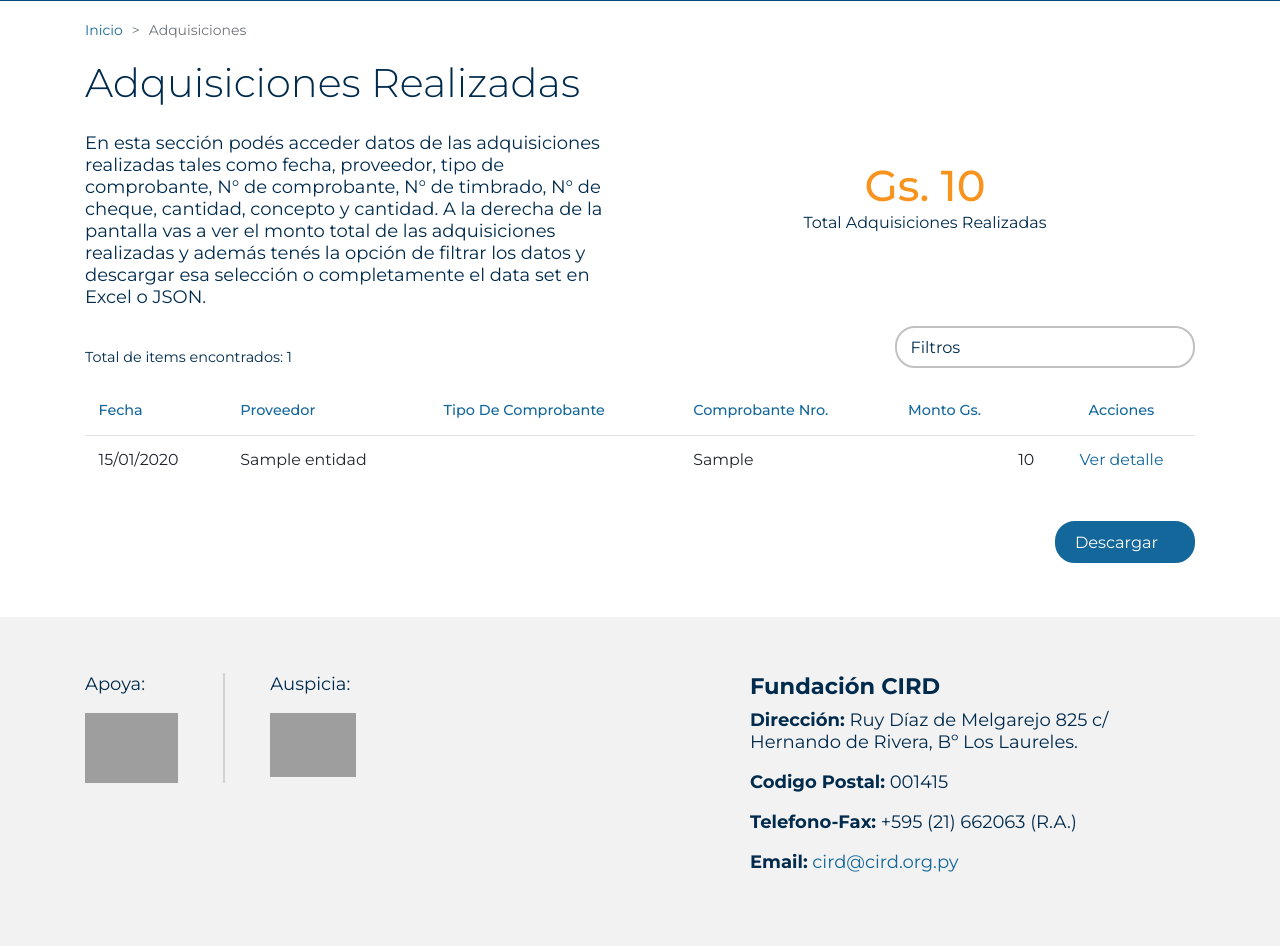
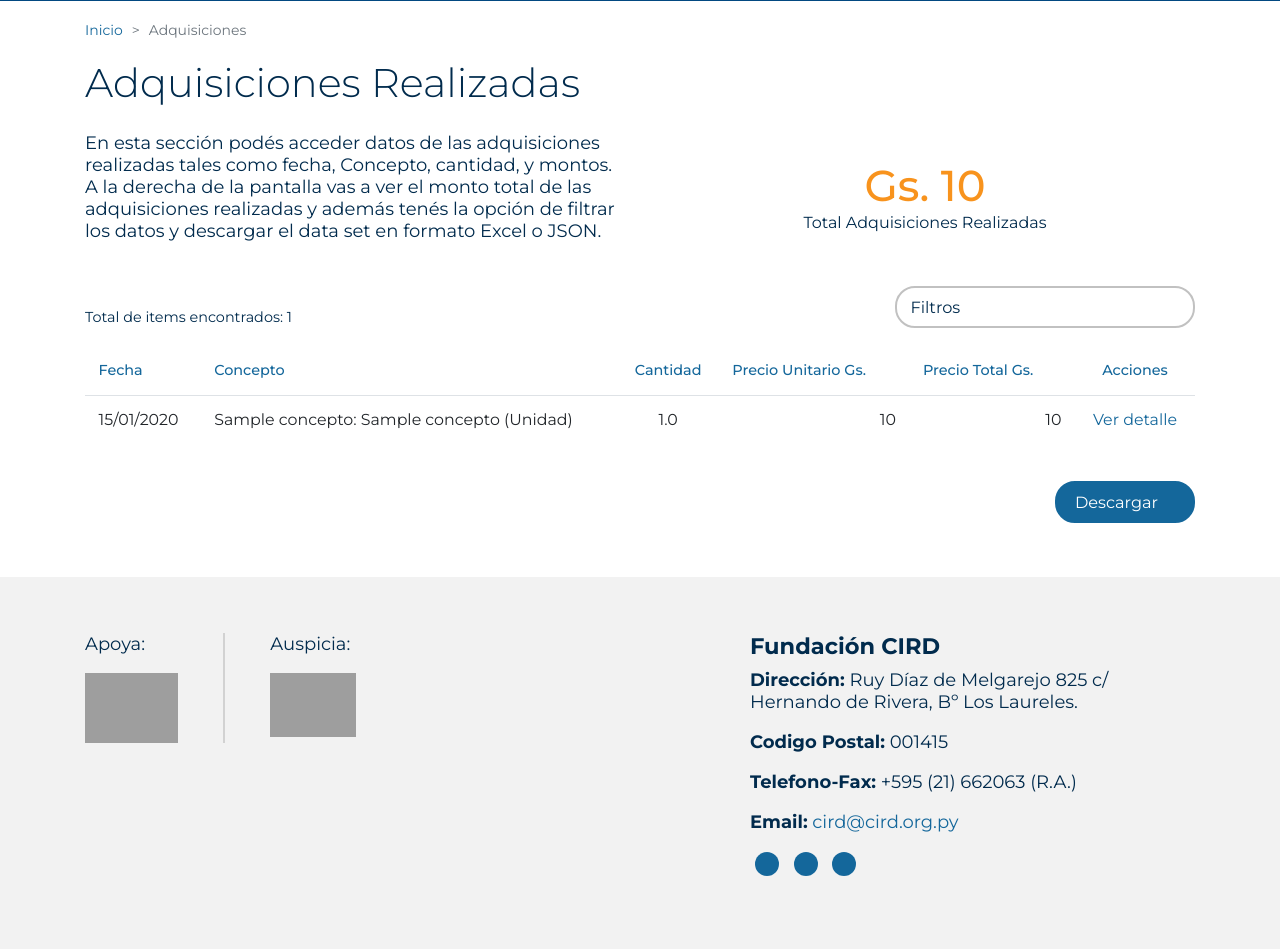
Before and after one commit to Fundacion-CIRD/rendiciondecuentas, a Django app: page /adquisiciones in a window 1280 px wide. Shown: the part 210-1159 px from the top of the page. Run offline with Django 3.2, Linux system fonts and the light colour scheme; data comes from the database, SQL or seed files in the repository; tables that the repository leaves empty hold one stand-in row (values such as "Sample post"); style sheets or scripts are compiled from the project's sources; parts of the project's set-up code (start-up, migrations or seed data) failed here and were passed over; some libraries are stand-ins or nearby versions; some web fonts are replaced; grey boxes are pictures that could not be loaded.

Commit message:
Many Changes

```diff
--- a/core/forms.py
+++ b/core/forms.py
@@ -1,16 +1,19 @@
 from django import forms
 
 
-class FiltrosForm(forms.Form):
+class DonacionesForm(forms.Form):
+    donante = forms.CharField(required=False)
     fecha_desde = forms.DateField(input_formats=['%d/%m/%Y'], required=False)
     fecha_hasta = forms.DateField(input_formats=['%d/%m/%Y'], required=False)
     monto_desde = forms.FloatField(required=False)
     monto_hasta = forms.FloatField(required=False)
 
 
-class DonacionesForm(FiltrosForm):
-    donante = forms.CharField(required=False)
-
-
-class AdquisicionesForm(FiltrosForm):
-    proveedor = forms.CharField(required=False)
+class AdquisicionesForm(forms.Form):
+    concepto = forms.CharField(required=False)
+    fecha_desde = forms.DateField(input_formats=['%d/%m/%Y'], required=False)
+    fecha_hasta = forms.DateField(input_formats=['%d/%m/%Y'], required=False)
+    precio_unitario_desde = forms.FloatField(required=False)
+    precio_unitario_hasta = forms.FloatField(required=False)
+    precio_total_desde = forms.FloatField(required=False)
+    precio_total_hasta = forms.FloatField(required=False)
--- a/core/templates/core/adquisiciones.html
+++ b/core/templates/core/adquisiciones.html
@@ -22,10 +22,9 @@
     <h2 class="mt-0">Adquisiciones Realizadas</h2>
     <div class="row">
       <div class="col-md-6">
-        <p>En esta sección podés acceder datos de las adquisiciones realizadas tales como fecha, proveedor, tipo de
-          comprobante, N° de comprobante, N° de timbrado, N° de cheque, cantidad, concepto y cantidad. A la derecha de
-          la pantalla vas a ver el monto total de las adquisiciones realizadas y además tenés la opción de filtrar los
-          datos y descargar esa selección o completamente el data set en Excel o JSON.</p>
+        <p>En esta sección podés acceder datos de las adquisiciones realizadas tales como fecha, Concepto, cantidad, y
+          montos. A la derecha de la pantalla vas a ver el monto total de las adquisiciones realizadas y además tenés la
+          opción de filtrar los datos y descargar el data set en formato Excel o JSON.</p>
       </div>
       <div class="col-md-6">
         <div class="d-flex align-items-center justify-content-center flex-column my-4 resumen-nros">
@@ -37,7 +36,7 @@
     <div class="row mb-3">
       <div class="col-md-8 order-1 order-md-0 mt-2 mb-3 my-md-0">
         <div class="h-100 d-flex justify-content-center justify-content-md-start align-items-end">
-          <small>Total de items encontrados: {{ compra_list.count }}</small>
+          <small>Total de items encontrados: {{ items.count }}</small>
         </div>
       </div>
       <div
@@ -56,9 +55,9 @@
           <div class="row">
             <div class="col-lg-3 col-sm-6 col-12">
               <div class="form-group">
-                <label class="form-label" for="proveedor">Proveedor</label>
-                <input type="text" class="form-control form-control-sm" id="proveedor" name="proveedor"
-                       {% if request.GET.proveedor %}value="{{ request.GET.proveedor }}"{% endif %}>
+                <label class="form-label" for="concepto">Concepto</label>
+                <input type="text" class="form-control form-control-sm" id="concepto" name="concepto"
+                       {% if request.GET.concepto %}value="{{ request.GET.concepto }}"{% endif %}>
               </div>
             </div>
             <div class="col-lg-3 col-sm-6 col-12">
@@ -76,16 +75,25 @@
             </div>
             <div class="col-lg-3 col-sm-6 col-12">
               <fieldset>
-                <legend class="form-label">Monto</legend>
-                <input type="text" class="form-control form-control-sm mb-1" name="monto_desde" placeholder="Desde"
-                       {% if request.GET.monto_desde %}value="{{ request.GET.monto_desde }}"{% endif %}>
-                <input type="text" class="form-control form-control-sm my-1" name="monto_hasta" placeholder="Hasta"
-                       {% if request.GET.monto_hasta %}value="{{ request.GET.monto_hasta }}"{% endif %}>
+                <legend class="form-label">Precio Unitario</legend>
+                <input type="text" class="form-control form-control-sm mb-1" name="precio_unitario_desde" placeholder="Desde"
+                       {% if request.GET.precio_unitario_desde %}value="{{ request.GET.precio_unitario_desde }}"{% endif %}>
+                <input type="text" class="form-control form-control-sm my-1" name="precio_unitario_hasta" placeholder="Hasta"
+                       {% if request.GET.precio_unitario_hasta %}value="{{ request.GET.precio_unitario_hasta }}"{% endif %}>
               </fieldset>
             </div>
             <div class="col-lg-3 col-sm-6 col-12">
-              <button type="submit" class="btn btn-primary">Aplicar</button>
+              <fieldset>
+                <legend class="form-label">Precio Total</legend>
+                <input type="text" class="form-control form-control-sm mb-1" name="precio_total_desde" placeholder="Desde"
+                       {% if request.GET.precio_total_desde %}value="{{ request.GET.precio_total_desde }}"{% endif %}>
+                <input type="text" class="form-control form-control-sm my-1" name="precio_total_hasta" placeholder="Hasta"
+                       {% if request.GET.precio_total_hasta %}value="{{ request.GET.precio_total_hasta }}"{% endif %}>
+              </fieldset>
             </div>
+          </div>
+          <div class="w-100 d-flex justify-content-center justify-content-md-end mt-3">
+            <button type="submit" class="btn btn-primary">Aplicar</button>
           </div>
         </form>
       </div>
@@ -116,40 +124,59 @@
           </th>
           <th scope="col">
             <div class="d-flex justify-content-between">
-              <span class="mr-1">Proveedor</span>
+              <span class="mr-1">Concepto</span>
               <div>
-                {% if orden == 'proveedor' %}
-                  <a href="{% url 'core:adquisiciones' %}?{% query_transform request orden='-proveedor' %}">
+                {% if orden == 'concepto' %}
+                  <a href="{% url 'core:adquisiciones' %}?{% query_transform request orden='-concepto' %}">
                     <i class="icon-sort-asc"></i>
                   </a>
-                {% elif orden == '-proveedor' %}
+                {% elif orden == '-concepto' %}
                   <a href="{% url 'core:adquisiciones' %}?{% query_transform request orden='' %}">
                     <i class="icon-sort-desc"></i>
                   </a>
                 {% else %}
-                  <a href="{% url 'core:adquisiciones' %}?{% query_transform request orden='proveedor' %}">
+                  <a href="{% url 'core:adquisiciones' %}?{% query_transform request orden='concepto' %}">
                     <i class="icon-sort"></i>
                   </a>
                 {% endif %}
               </div>
             </div>
           </th>
-          <th scope="col">Tipo de Comprobante</th>
-          <th scope="col">Comprobante Nro.</th>
+          <th class="text-center" scope="col">Cantidad</th>
           <th class="text-nowrap" scope="col">
             <div class="d-flex justify-content-between">
-              <span class="mr-1">Monto Gs.</span>
+              <span class="mr-1">Precio Unitario Gs.</span>
               <div>
-                {% if orden == 'monto' %}
-                  <a href="{% url 'core:adquisiciones' %}?{% query_transform request orden='-monto' %}">
+                {% if orden == 'precio_unitario' %}
+                  <a href="{% url 'core:adquisiciones' %}?{% query_transform request orden='-precio_unitario' %}">
                     <i class="icon-sort-asc"></i>
                   </a>
-                {% elif orden == '-monto' %}
+                {% elif orden == '-precio_unitario' %}
                   <a href="{% url 'core:adquisiciones' %}?{% query_transform request orden='' %}">
                     <i class="icon-sort-desc"></i>
                   </a>
                 {% else %}
-                  <a href="{% url 'core:adquisiciones' %}?{% query_transform request orden='monto' %}">
+                  <a href="{% url 'core:adquisiciones' %}?{% query_transform request orden='precio_unitario' %}">
+                    <i class="icon-sort"></i>
+                  </a>
+                {% endif %}
+              </div>
+            </div>
+          </th>
+          <th class="text-nowrap" scope="col">
+            <div class="d-flex justify-content-between">
+              <span class="mr-1">Precio Total Gs.</span>
+              <div>
+                {% if orden == 'precio_total' %}
+                  <a href="{% url 'core:adquisiciones' %}?{% query_transform request orden='-precio_total' %}">
+                    <i class="icon-sort-asc"></i>
+                  </a>
+                {% elif orden == '-precio_total' %}
+                  <a href="{% url 'core:adquisiciones' %}?{% query_transform request orden='' %}">
+                    <i class="icon-sort-desc"></i>
+                  </a>
+                {% else %}
+                  <a href="{% url 'core:adquisiciones' %}?{% query_transform request orden='precio_total' %}">
                     <i class="icon-sort"></i>
                   </a>
                 {% endif %}
@@ -160,15 +187,15 @@
         </tr>
         </thead>
         <tbody>
-        {% for adquisicion in adquisiciones %}
+        {% for item in items %}
           <tr>
-            <td>{{ adquisicion.fecha|date:'j/m/Y' }}</td>
-            <td>{{ adquisicion.proveedor }}</td>
-            <td>{{ adquisicion.tipo_comprobante }}</td>
-            <td>{{ adquisicion.nro_comprobante }}</td>
-            <td class="text-right text-nowrap">{{ adquisicion.monto_pyg|floatformat:0|intcomma }}</td>
+            <td>{{ item.compra.fecha|date:'j/m/Y' }}</td>
+            <td>{{ item.concepto }}</td>
+            <td class="text-center">{{ item.cantidad }}</td>
+            <td class="text-nowrap text-right">{{ item.precio_unitario_pyg|floatformat:0|intcomma }}</td>
+            <td class="text-right text-nowrap">{{ item.precio_total_pyg|floatformat:0|intcomma }}</td>
             <td class="text-nowrap text-center">
-              <a href="{% url 'core:detalle-adquisiciones' adquisicion.id %}">Ver detalle</a>
+              <a href="{% url 'core:detalle-adquisiciones' item.compra.id %}">Ver detalle</a>
             </td>
           </tr>
         {% endfor %}
@@ -177,7 +204,7 @@
     </div> <!-- table-responsive -->
     <div class="d-flex align-items-center justify-content-center mt-3 mb-4">
       {% if is_paginated %}
-        {% include 'core/partials/paginator.html' %}
+        {% include 'core/partials/paginator.html' with ruta='core:adquisiciones' %}
       {% endif %}
       <div class="ml-auto">
         {% include 'core/partials/dropdown.html' with text='Descargar' excel='core:adquisiciones-excel' json='core:adquisiciones-json' %}
--- a/core/templates/core/base.html
+++ b/core/templates/core/base.html
@@ -6,6 +6,7 @@
   <meta name="viewport"
         content="width=device-width, user-scalable=no, initial-scale=1.0, maximum-scale=1.0, minimum-scale=1.0">
   <meta http-equiv="X-UA-Compatible" content="ie=edge">
+  <link rel="shortcut icon" href="https://www.cird.org.py/wp-content/themes/cird/favicon.ico">
   <title>{% block title %}Rendición de Donaciones COVID-19{% endblock %}</title>
   <link href="https://fonts.googleapis.com/css2?family=Montserrat:wght@300;400;500;700;800&display=swap"
         rel="stylesheet">
--- a/core/templates/core/detalle_adquisicion.html
+++ b/core/templates/core/detalle_adquisicion.html
@@ -53,7 +53,7 @@
         </tr>
       </table>
     </div>
-    <h4 class="mt-4 font-weight-light">Items adquiridos</h4>
+    <h4 class="mt-5 font-weight-light">Items adquiridos</h4>
     <table class="table table-responsive-md tabla">
       <thead>
         <tr>
--- a/core/templates/core/partials/dropdown.html
+++ b/core/templates/core/partials/dropdown.html
@@ -5,7 +5,7 @@
     <i class="icon-chevron-down ml-1" id="filtrosArrow"></i>
   </button>
   <div class="dropdown-menu dropdown-menu-right" aria-labelledby="dropdownMenuButton">
-    <a class="dropdown-item" href="{% url excel %}?{% query_transform request %}">Excel</a>
+    <a class="dropdown-item" href="{% url excel %}">Excel</a>
     <div class="dropdown-divider"></div>
     <a class="dropdown-item" target="_blank" href="{% url json %}">JSON</a>
   </div>
--- a/core/templates/core/partials/footer.html
+++ b/core/templates/core/partials/footer.html
@@ -26,6 +26,17 @@
           <p><strong>Codigo Postal:</strong> 001415</p>
           <p><strong>Telefono-Fax:</strong> +595 (21) 662063 (R.A.)</p>
           <p><strong>Email:</strong> <a href="mailto:cird@cird.org.py">cird@cird.org.py</a></p>
+          <p class="social-networks">
+            <a href="https://www.facebook.com/Fundaci%C3%B3n-CIRD-110257495679751/" target="_blank">
+              <i class="icon-facebook"></i>
+            </a>
+            <a href="https://twitter.com/cirdcapacita" target="_blank">
+              <i class="icon-twitter"></i>
+            </a>
+            <a href="https://www.instagram.com/fundacioncird/" target="_blank">
+              <i class="icon-instagram"></i>
+            </a>
+          </p>
         </div>
       </div>
     </div>
--- a/core/views.py
+++ b/core/views.py
@@ -2,7 +2,8 @@ from datetime import datetime
 from io import BytesIO
 
 import xlsxwriter
-from django.db.models import Sum
+from django.db.models import Sum, F, CharField
+from django.db.models.functions import ConcatPair
 from django.http import FileResponse
 from django.views.generic import TemplateView, ListView, DetailView
 from rest_framework.generics import ListAPIView
@@ -133,34 +134,41 @@ def descargar_donaciones(request):
 
 class AdquisicionesView(ListView):
     template_name = 'core/adquisiciones.html'
-    model = Compra
+    model = ItemCompra
     paginate_by = 10
     internal_filters = {
-        'proveedor': 'proveedor__nombre__icontains',
-        'fecha_desde': 'fecha__gte',
-        'fecha_hasta': 'fecha__lte',
-        'monto_desde': 'monto_pyg__gte',
-        'monto_hasta': 'monto_pyg__lte',
+        'concepto': 'concept_name__icontains',
+        'fecha_desde': 'compra__fecha__gte',
+        'fecha_hasta': 'compra__fecha__lte',
+        'precio_unitario_desde': 'precio_unitario_pyg__gte',
+        'precio_unitario_hasta': 'precio_unitario_pyg__lte',
+        'precio_total_desde': 'precio_total_pyg__gte',
+        'precio_total_hasta': 'precio_total_pyg__lte',
     }
-    order_fields = ('fecha', '-fecha', 'proveedor', '-proveedor', 'monto', '-monto')
+    order_fields = (
+        'fecha', '-fecha', 'concepto', '-concepto', 'precio_unitario', '-precio_unitario', 'precio_total',
+        '-precio_total')
     internal_orders = {
-        'fecha': 'fecha',
-        '-fecha': '-fecha',
-        'proveedor': 'proveedor__nombre',
-        '-proveedor': '-proveedor__nombre',
-        'monto': 'monto_pyg',
-        '-monto': '-monto_pyg',
+        'fecha': 'compra__fecha',
+        '-fecha': '-compra__fecha',
+        'concepto': 'concept_name',
+        '-concepto': '-concept_name',
+        'precio_unitario': 'precio_unitario_pyg',
+        '-precio_unitario': '-precio_unitario_pyg',
+        'precio_total': 'precio_total_pyg',
+        '-precio_total': '-precio_total_pyg',
     }
 
     def get_ordering(self):
         ordering = self.request.GET.get('orden')
         if ordering in self.order_fields:
             return self.internal_orders[ordering]
-        return '-fecha'
+        return '-compra__fecha'
 
     def get_queryset(self):
         qs = super().get_queryset()
-        qs = qs.annotate(monto_pyg=Sum('items__precio_total_pyg'))
+        qs = qs.annotate(
+            concept_name=ConcatPair('concepto__padre__nombre', 'concepto__nombre', 'concepto__medida__nombre'))
         form = AdquisicionesForm(data=self.request.GET)
         if form.is_valid():
             qs = filter_query(form, qs, self.internal_filters)
@@ -169,7 +177,7 @@ class AdquisicionesView(ListView):
 
     def get_context_data(self, *, object_list=None, **kwargs):
         context = super().get_context_data(object_list=object_list, **kwargs)
-        context['adquisiciones'] = context['page_obj'] if context.get('is_paginated') else context['compra_list']
+        context['items'] = context['page_obj'] if context.get('is_paginated') else context['itemcompra_list']
         adquisiciones = Compra.objects.annotate(total_compra=Sum('items__precio_total_pyg'))
         context['total_adquisiciones'] = adquisiciones.aggregate(total=Sum('total_compra'))['total']
         context['orden'] = self.request.GET.get('orden')
@@ -177,18 +185,8 @@ class AdquisicionesView(ListView):
 
 
 def descargar_adquisiciones(request):
-    internal_filters = {
-        'proveedor': 'proveedor__nombre__icontains',
-        'fecha_desde': 'fecha__gte',
-        'fecha_hasta': 'fecha__lte',
-        'monto_desde': 'monto_pyg__gte',
-        'monto_hasta': 'monto_pyg__lte',
-    }
     adquisiciones = Compra.objects.all().prefetch_related('proveedor', 'items', 'tipo_comprobante')
     adquisiciones = adquisiciones.annotate(monto_pyg=Sum('items__precio_total_pyg'))
-    form = AdquisicionesForm(data=request.GET)
-    if form.is_valid():
-        adquisiciones = filter_query(form, adquisiciones, internal_filters)
     items = ItemCompra.objects.filter(compra__in=adquisiciones)
     buffer = BytesIO()
     workbook = xlsxwriter.Workbook(buffer)
--- a/static_src/sass/_custom.scss
+++ b/static_src/sass/_custom.scss
@@ -1,10 +1,10 @@
 @font-face {
   font-family: 'icomoon';
-  src:  url('/static/fonts/icomoon.eot?kyadah');
-  src:  url('/static/fonts/icomoon.eot?kyadah#iefix') format('embedded-opentype'),
-    url('/static/fonts/icomoon.ttf?kyadah') format('truetype'),
-    url('/static/fonts/icomoon.woff?kyadah') format('woff'),
-    url('/static/fonts/icomoon.svg?kyadah#icomoon') format('svg');
+  src:  url('/static/fonts/icomoon.eot?itj3gv');
+  src:  url('/static/fonts/icomoon.eot?itj3gv#iefix') format('embedded-opentype'),
+    url('/static/fonts/icomoon.ttf?itj3gv') format('truetype'),
+    url('/static/fonts/icomoon.woff?itj3gv') format('woff'),
+    url('/static/fonts/icomoon.svg?itj3gv#icomoon') format('svg');
   font-weight: normal;
   font-style: normal;
   font-display: block;
@@ -46,14 +46,14 @@
 .icon-chevron-up:before {
   content: "\e903";
 }
-
-[class^="icon-sort"], [class*=" icon-sort"] {
-  color: #c3c3c3;
-  cursor: pointer;
-  &:hover {
-    color: theme-color('blue-1');
-    text-decoration: none;
-  }
+.icon-facebook:before {
+  content: "\ea91";
+}
+.icon-instagram:before {
+  content: "\ea92";
+}
+.icon-twitter:before {
+  content: "\ea96";
 }
 
 .icon-sort-asc,
@@ -76,6 +76,28 @@ footer {
   background-color: #F2F2F2;
   padding-top: 3.1rem;
   padding-bottom: 3.1rem;
+  .social-networks {
+    a {
+      background-color: theme-color('blue-1');
+      display: inline-flex;
+      align-items: center;
+      justify-content: center;
+      margin-left: 5px;
+      margin-right: 5px;
+      color: white;
+      font-size: 12px;
+      border-radius: 12px;
+      width: 24px;
+      height: 24px;
+      &:hover {
+        background-color: theme-color('blue-4');
+        text-decoration: none;
+      }
+      &:active {
+        background-color: $orange;
+      }
+    }
+  }
 }
 
 nav.navbar {
@@ -217,6 +239,26 @@ h3 {
 hr {
   margin: 56px 0;
   border-color: #e5e5e5;
+}
+
+.todos-por-py {
+  background: linear-gradient(to top, rgba(0,0,0,0.5) 0%, rgba(0,0,0,0) 45%);
+  p {
+    color: white;
+    text-shadow: 0 0 10px rgba(0, 0, 0, 0.6);
+    font-weight: 500;
+    bottom: 1rem;
+    left: 1rem;
+    right: 1rem;
+    margin-bottom: 0;
+    a {
+      color: white;
+      text-decoration: underline;
+    }
+  }
+  img {
+    z-index: -1;
+  }
 }
 
 .resumen-nros {
@@ -459,6 +501,13 @@ hr {
   .card {
     border: 2px solid #C1C1C1;
     border-radius: 20px;
+    .form-control-sm {
+      font-size: 14px;
+      border-radius: 8px;
+    }
+    .btn {
+      max-width: 140px;
+    }
   }
 }
 
```
Also changed, not shown: core/templates/core/donaciones.html (+7 -7 lines), core/templates/core/home.html (+12 -2 lines), core/templates/core/partials/paginator.html (+8 -8 lines), 4 other files.
